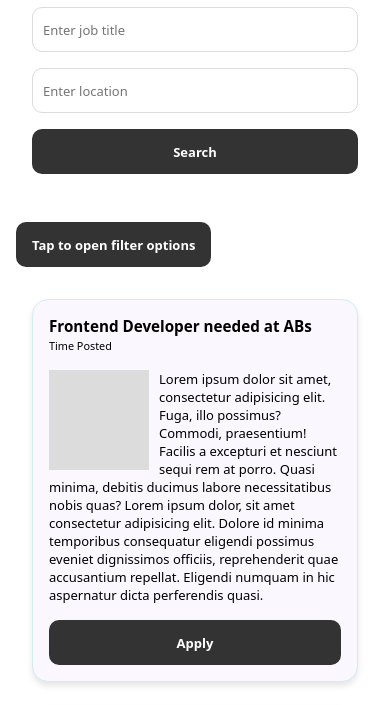
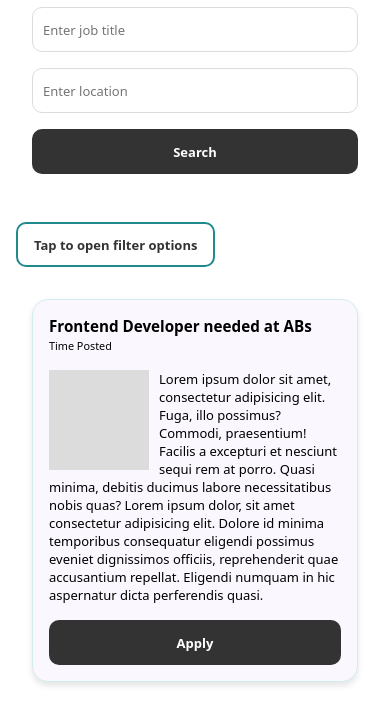
Before and after one commit to EjikeOdoh/job-website, a plain HTML site: page index.html in a window 390 px wide. Shown: the part 75-780 px from the top of the page. Drawn offline with Linux system fonts and the light colour scheme.

Commit message:
Update folder structure

```diff
--- a/build/index.html
+++ b/index.html
@@ -227,7 +227,7 @@
                 <button>Search</button>
             </form>
             <div id="filter-btn-container">
-                <button onclick="toggleFilterSection(event)">Tap to open filter options</button>
+                <button class="btn-outline" onclick="toggleFilterSection(event)">Tap to open filter options</button>
             </div>
             <main>
                 <div class="job-card">
--- a/tsconfig.json
+++ b/tsconfig.json
@@ -58,7 +58,7 @@
     // "inlineSourceMap": true,                          /* Include sourcemap files inside the emitted JavaScript. */
     // "noEmit": true,                                   /* Disable emitting files from a compilation. */
     // "outFile": "./",                                  /* Specify a file that bundles all outputs into one JavaScript file. If 'declaration' is true, also designates a file that bundles all .d.ts output. */
-    "outDir": "./build/js",                                   /* Specify an output folder for all emitted files. */
+    "outDir": "./js",                                   /* Specify an output folder for all emitted files. */
     // "removeComments": true,                           /* Disable emitting comments. */
     // "importHelpers": true,                            /* Allow importing helper functions from tslib once per project, instead of including them per-file. */
     // "downlevelIteration": true,                       /* Emit more compliant, but verbose and less performant JavaScript for iteration. */
```
Also changed, not shown: css/style.css (renamed from build/css/style.css), forgot-password.html (renamed from build/forgot-password.html), job.html (renamed from build/job.html), js/data.js (renamed from build/js/data.js), js/index.js (renamed from build/js/index.js), js/main.js (renamed from build/js/main.js), login.html (renamed from build/login.html), post-job.html (renamed from build/post-job.html), register.html (renamed from build/register.html).
